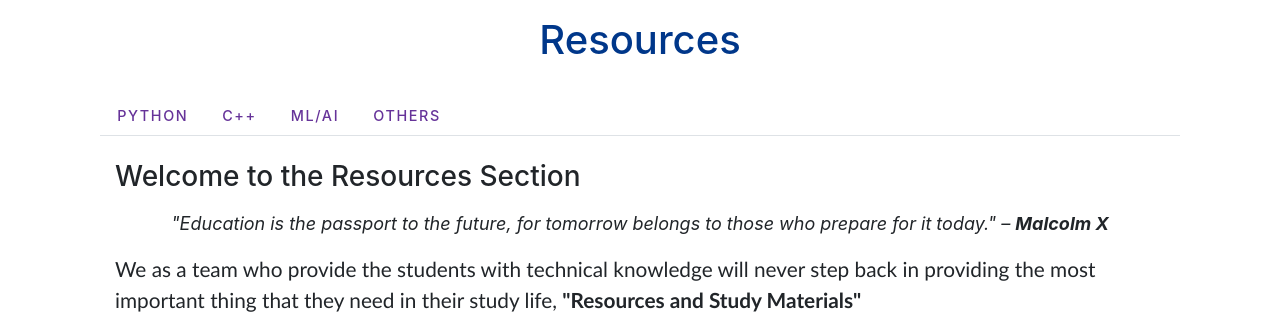
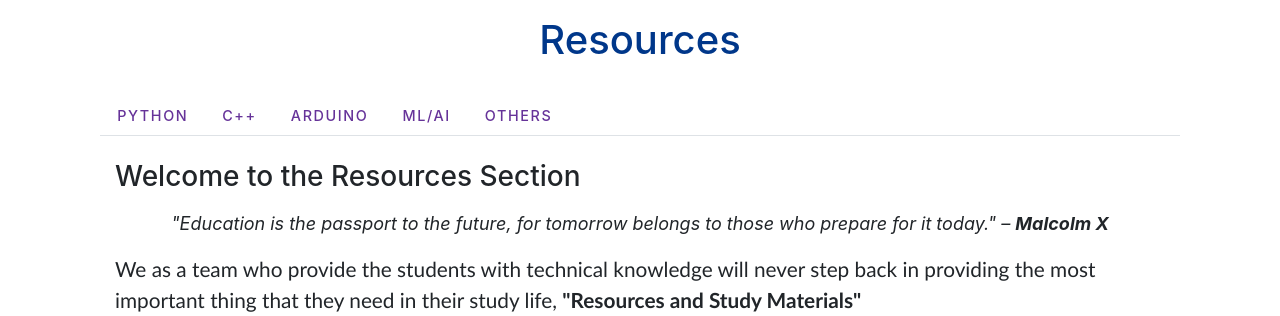
Before and after one commit to rashmi-ranjan-das/education, a Django app: page /resources/ in a window 1280 px wide. Shown: the part 96-412 px from the top of the page. Run offline with Django 3.2, Linux system fonts and the light colour scheme; data comes from the database, SQL or seed files in the repository; both versions use the stored data as it was after the commit; some libraries are stand-ins or nearby versions.

Commit message:
photos added

```diff
--- a/main/admin.py
+++ b/main/admin.py
@@ -1,5 +1,5 @@
 from django.contrib import admin
-from .models import Books, Python, Cplusplus, MLAI, Reviews
+from .models import Books, Python, Cplusplus, MLAI, Reviews, Arduino
 # Register your models here.
 @admin.register(Books)
 class BooksAdmin(admin.ModelAdmin):
@@ -17,6 +17,10 @@ class CplusplusAdmin(admin.ModelAdmin):
 class MLAIAdmin(admin.ModelAdmin):
     list_display = ('id', 'name', 'link')
 
+@admin.register(Arduino)
+class ArduinoAdmin(admin.ModelAdmin):
+    list_display = ('id', 'name', 'link')
+
 @admin.register(Reviews)
 class ReviewAdmin(admin.ModelAdmin):
     list_display = ('id', 'name', 'email', 'city', 'review', 'rating', 'time')
--- a/main/models.py
+++ b/main/models.py
@@ -17,6 +17,10 @@ class MLAI(models.Model):
     name = models.CharField(max_length=50)
     link = models.CharField(max_length=1000)
 
+class Arduino(models.Model):
+    name = models.CharField(max_length=50)
+    link = models.CharField(max_length=1000)
+
 class Reviews(models.Model):
     name = models.CharField(max_length=50)
     email = models.EmailField()
--- a/main/templates/main/about.html
+++ b/main/templates/main/about.html
@@ -200,7 +200,7 @@
               <a class="p-2 fa-lg ins-ic" href="https://www.instagram.com/__j.a.y.d.e.e.p__/" style="color: black; text-decoration: none;">
                 <i class="fab fa-instagram insta blue-text"> </i>
               </a>
-              <a class="p-2 fa-lg ins-ic" href="https://github.com/" style="color: black; text-decoration: none;">
+              <a class="p-2 fa-lg ins-ic" href="https://github.com/jaydeep52" style="color: black; text-decoration: none;">
                   <i class="fab fa-github blue-text"> </i>
               </a>
           </ul>
--- a/main/templates/main/base.html
+++ b/main/templates/main/base.html
@@ -2,7 +2,7 @@
 <!DOCTYPE html>
 <html lang="en">
 <head>
-    <link rel="icon" href="https://res.cloudinary.com/pathapadha-in/image/upload/v1602358726/Resources/Logo_abf0t5.png" type="image/icon type">
+    <link rel="icon" href="https://res.cloudinary.com/pathapadha-in/image/upload/v1602427875/Resources/Logo_arsn4v.png" type="image/icon type">
     <meta charset="UTF-8">
     <meta name="viewport" content="width=device-width, initial-scale=1.0">
     {% block header %}
--- a/main/templates/main/exam.html
+++ b/main/templates/main/exam.html
@@ -48,10 +48,6 @@
                 </div>
                     <ul class="list-group list-group-flush">
                         <li class="list-group-item article-content"><div class='goconqr-popup-embed' data-id='26367928' data-type='quizzes'></div><script type='text/javascript' src='https://cdn.goconqr.com/embed.min.js'></script></li>
-                        <li class="list-group-item article-content"><div class='goconqr-popup-embed' data-id='26367928' data-type='quizzes'></div><script type='text/javascript' src='https://cdn.goconqr.com/embed.min.js'></script></li>
-                        <li class="list-group-item article-content"><div class='goconqr-popup-embed' data-id='26367928' data-type='quizzes'></div><script type='text/javascript' src='https://cdn.goconqr.com/embed.min.js'></script></li>
-                        <li class="list-group-item article-content"><div class='goconqr-popup-embed' data-id='26367928' data-type='quizzes'></div><script type='text/javascript' src='https://cdn.goconqr.com/embed.min.js'></script></li>
-                        <li class="list-group-item article-content"><div class='goconqr-popup-embed' data-id='26367928' data-type='quizzes'></div><script type='text/javascript' src='https://cdn.goconqr.com/embed.min.js'></script></li>
                     </ul>
               </div>
 
--- a/main/templates/main/resources.html
+++ b/main/templates/main/resources.html
@@ -20,10 +20,13 @@
             <a class="nav-link reset-nav" data-toggle="tab" href="#menu2">C++</a>
           </li>
           <li class="nav-item">
-            <a class="nav-link reset-nav" data-toggle="tab" href="#menu3">ML/AI</a>
+            <a class="nav-link reset-nav" data-toggle="tab" href="#menu3">Arduino</a>
           </li>
           <li class="nav-item">
-            <a class="nav-link reset-nav" data-toggle="tab" href="#menu4">Others</a>
+            <a class="nav-link reset-nav" data-toggle="tab" href="#menu4">ML/AI</a>
+          </li>
+          <li class="nav-item">
+            <a class="nav-link reset-nav" data-toggle="tab" href="#menu5">Others</a>
           </li>
         </ul>
         <div class="tab-content">
@@ -55,13 +58,20 @@
             {% endfor %}
           </div>
           <div id="menu3" class="container tab-pane fade"><br>
+            {% for ele in arduino %}
+                <ul>
+                    <a href={{ele.link}}><li>{{ele.name}}</li></a>
+                </ul>
+            {% endfor %}
+          </div>
+          <div id="menu4" class="container tab-pane fade"><br>
             {% for ele in mlai %}
                 <ul>
                     <a href={{ele.link}}><li>{{ele.name}}</li></a>
                 </ul>
             {% endfor %}
           </div>
-          <div id="menu4" class="container tab-pane fade"><br>
+          <div id="menu5" class="container tab-pane fade"><br>
             {% for ele in others %}
                 <ul>
                     <a href={{ele.link}}><li>{{ele.name}}</li></a>
--- a/main/views.py
+++ b/main/views.py
@@ -1,5 +1,5 @@
 from django.shortcuts import render, redirect
-from .models import Books, Python, Cplusplus, MLAI, Reviews
+from .models import Books, Python, Cplusplus, MLAI, Reviews, Arduino
 from django.core.mail import send_mail
 import random
 from django.contrib import messages
@@ -21,8 +21,9 @@ def resources(request):
     pythons = Python.objects.all()
     cplusplus = Cplusplus.objects.all()
     mlai = MLAI.objects.all()
+    arduino = Arduino.objects.all()
     others = Books.objects.all()
-    return render(request, 'main/resources.html', {'pythons':pythons, 'cplusplus': cplusplus, 'mlai':mlai, "others":others})
+    return render(request, 'main/resources.html', {'pythons':pythons, 'cplusplus': cplusplus, 'mlai':mlai,'arduino':arduino, "others":others})
 
 def articles(request):
     return render(request, 'main/articles.html')
```
Also changed, not shown: main/templates/main/home.html (+3 -5 lines), db.sqlite3, main/migrations/0007_arduino.py (added).
